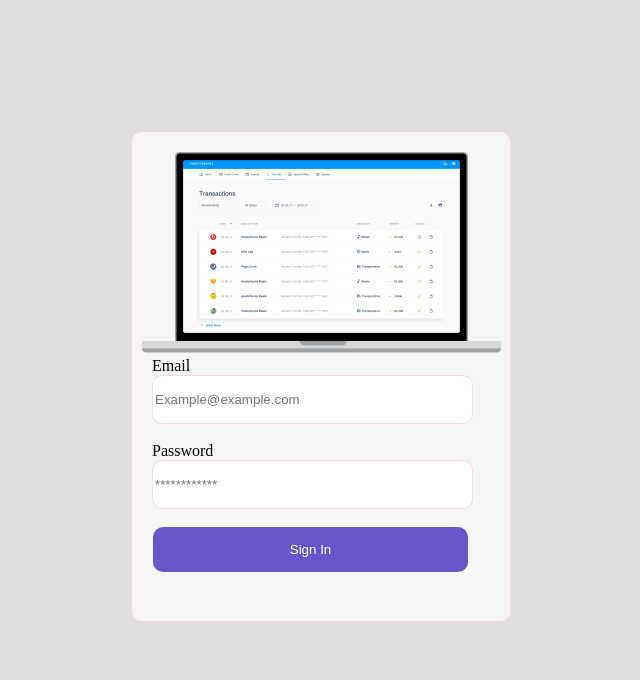
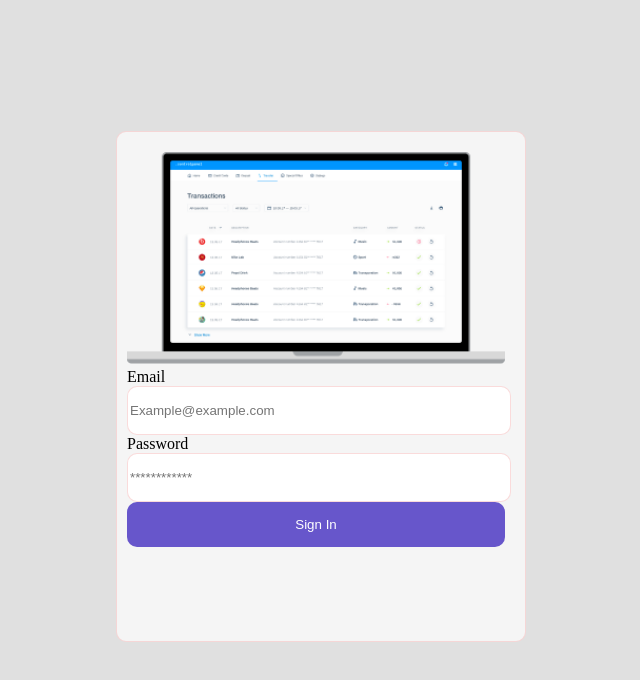
Before and after one commit to tatugrigalashvili/fotos-chasma-inputshi, a plain HTML site: page index.html in a window 1280 px wide. Shown: the whole page, without its empty margins (319-959 px from the left). Drawn offline with Linux system fonts and the light colour scheme.

Commit message:
Add files via upload

```diff
--- a/index.html
+++ b/index.html
@@ -9,13 +9,13 @@
 <body>
     <div class="border">
         <!--image-->
-        <img src="img.png">
+       <div class="main2"> <img src="img.png">
         <!--input email-->
-        <div class="Email"><label for="email">Email</label><br>
-        <input class="email" type="email" placeholder="Example@example.com" > </div><br>
+        <label for="email">Email</label><br>
+        <input class="email" type="email" placeholder="Example@example.com" > <br>
         <!--input password-->
-        <div class="Password"><label  for="password">Password</label> <br>
-        <input  class="password" type="password" placeholder="************"></div> <br>
+        <label  for="password">Password</label> <br>
+        <input  class="password" type="password" placeholder="************"> <br>
         <!--sign in-->
         <button>Sign In</button>
     </div>
--- a/style.css
+++ b/style.css
@@ -10,19 +10,22 @@ body{
     background-color: #F5F5F5;
     margin: auto;
     margin-top: 131px;
+    padding-top: 20px;
+    padding-left: 10px;
+    padding-right: 21px;
+    padding-left: 10px;
+    padding-right: 20px;
+    padding-right: 20px;
+
 }
 img{
-    margin-top: 20px;
-    margin-left: 10px;
+   width: 100%;
 }
 input{
-    width: 315px;
+    width: 100%;
     height: 45px;
     border-radius: 10px;
-    margin-left: 20px;
     border: 1px solid #F4B4B47A;
-    margin-right: 10px;
-
 }
 .email{
     background-image: url(person.png);
@@ -34,17 +37,12 @@ input{
     background-repeat: no-repeat;
     background-position:  calc(100% - 20px) center;
 }
-label{
-    margin-left: 20px;
-    margin-top: 20px;
-}
+
 button{
-    width: 315px;
+    width: 100%;
     height: 45px;
     border-radius: 10px;
     background-color: #6756CB;
     color: #FFFFFF;
     border: none;
-    margin-bottom: 15px;
-    margin-left: 21px;
 }
```
